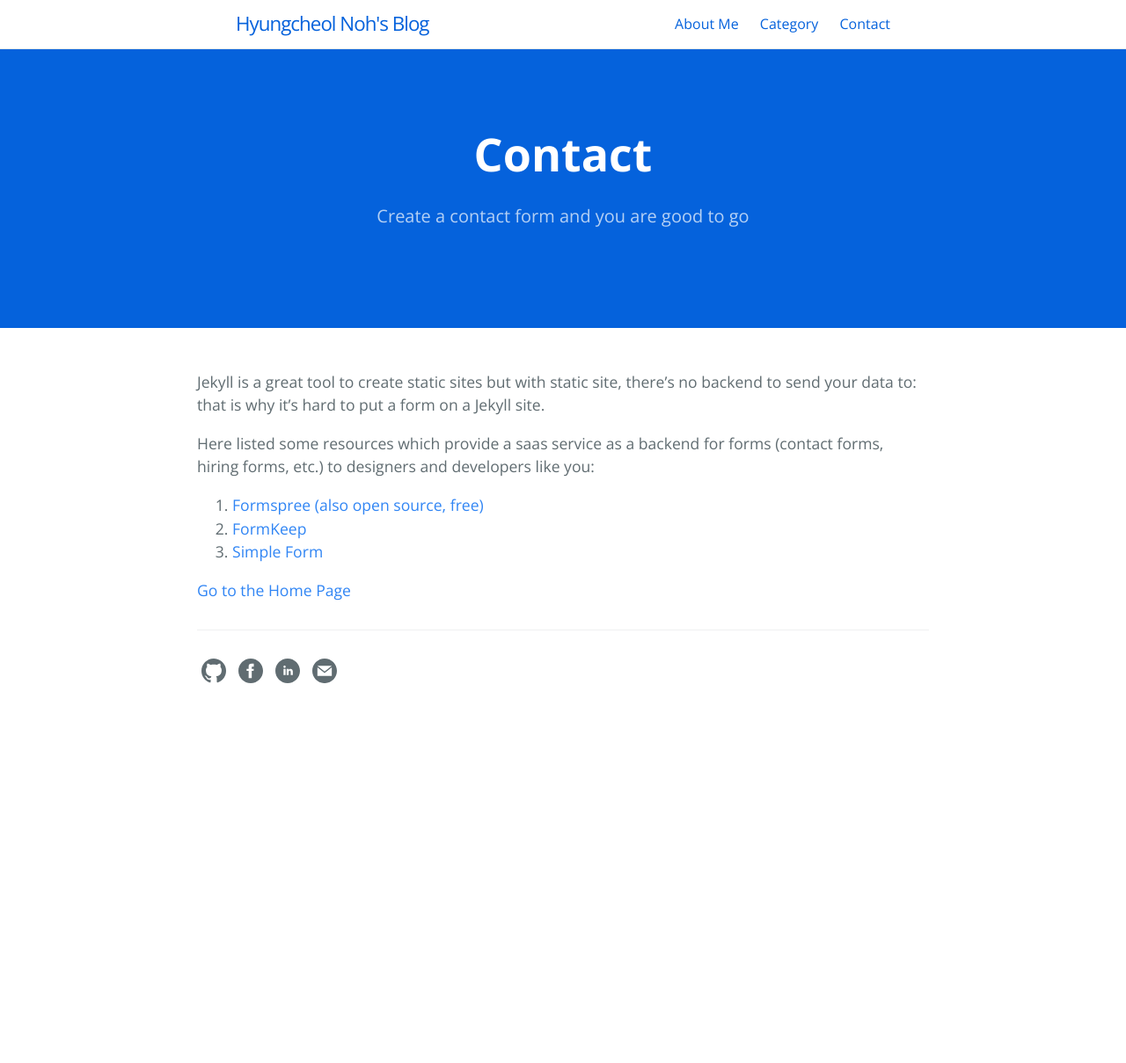
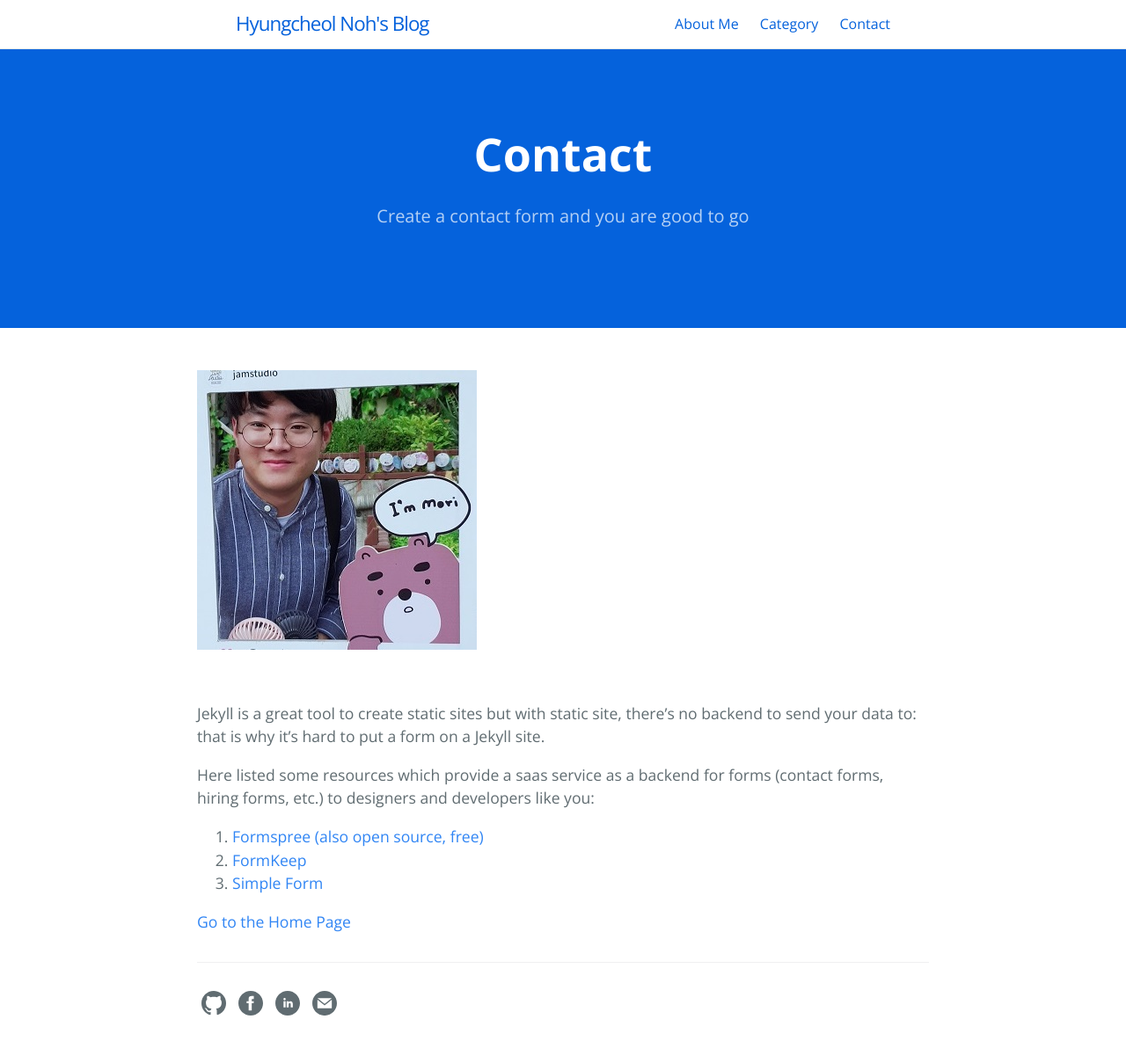
Before and after one commit to hcnoh/hcnoh.github.io, a Jekyll site: the page built from contact.md, in a window 1280 px wide. Shown: the whole page at 88% size. Built offline with Jekyll 4.4.1, drawn with Linux system fonts in a browser that asks for light colours; before the commit the page ends 900 px from its top, so only the background shows below that.

Commit message:
Update page.html

```diff
--- a/_layouts/page.html
+++ b/_layouts/page.html
@@ -3,7 +3,10 @@
 ---
 
 <article>
-
+  <img itemprop="image" class="img-rounded" src="/assets/img/blog-author.jpg" alt="Hyungcheol Noh">
+  <br>
+  <br>
+  <br>
   <div>
     {{ content }}
   </div>
```
